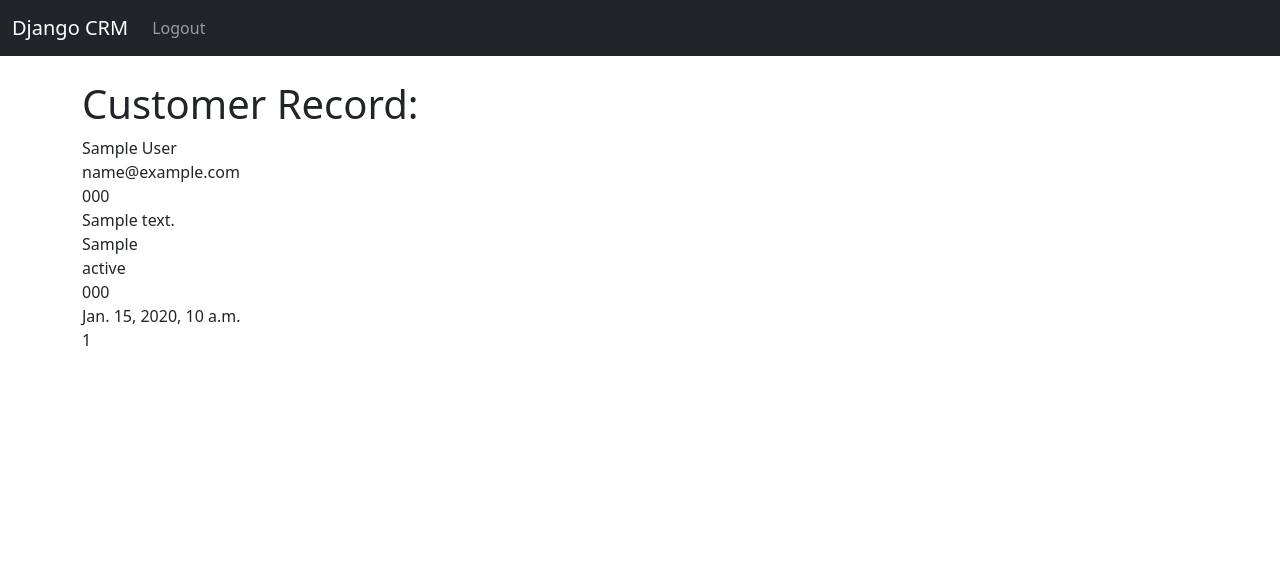
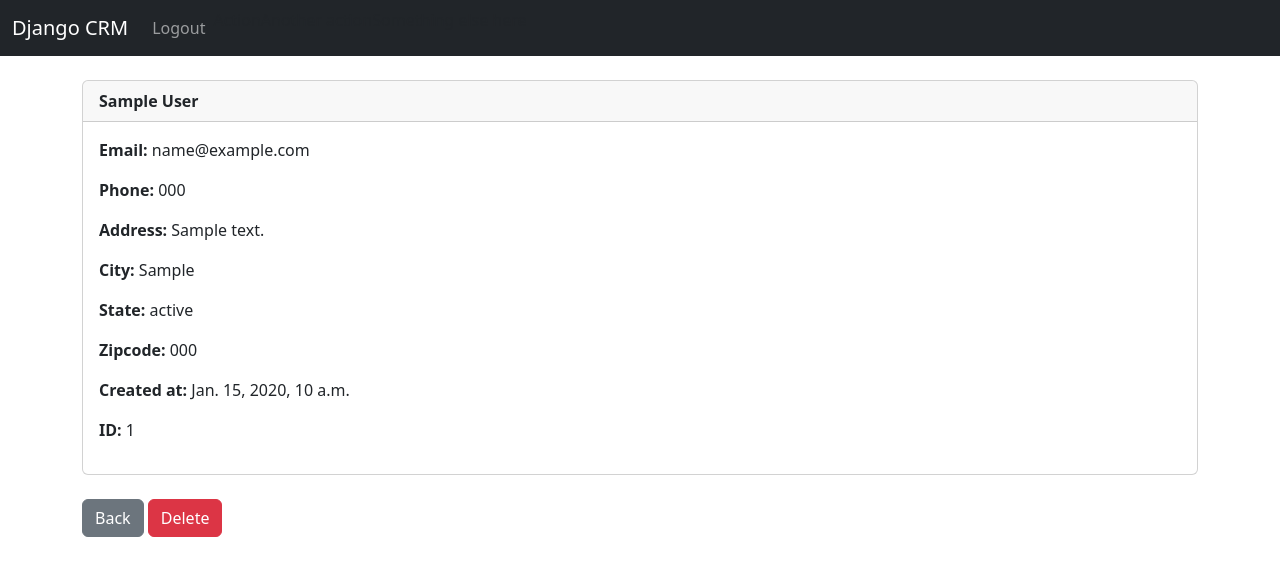
Before and after one commit to seanarch/django-crm, a Django app: page /record/1 in a window 1280 px wide. Shown: the top 576 px of the page. Run offline with Django 4.2, Linux system fonts and the light colour scheme; a user stored in the database is signed in; tables that the repository leaves empty hold one stand-in row (values such as "Sample post").

Commit message:
use bootstrap card on record page

```diff
--- a/djangocrm/website/templates/record.html
+++ b/djangocrm/website/templates/record.html
@@ -1,17 +1,29 @@
 {% extends 'base.html' %}
 {% block content %}
 
-<h1>Customer Record:</h1>
+<div class="card">
+    <div class="card-header">
+        <strong>{{ customer_record.first_name }} {{ customer_record.last_name }} </strong>
+    </div>
+    <div class="card-body">
+      <p class="card-text"><strong>Email: </strong>{{ customer_record.email }} </p>
+      <p class="card-text"></p><strong>Phone: </strong>{{ customer_record.phone }} </p>
+      <p class="card-text"></p><strong>Address: </strong>{{ customer_record.address }} </p>
+      <p class="card-text"></p><strong>City: </strong>{{ customer_record.city }} </p>
+      <p class="card-text"></p><strong>State: </strong>{{ customer_record.state }} </p>
+      <p class="card-text"></p><strong>Zipcode: </strong>{{ customer_record.zipcode }} </p>
+      <p class="card-text"><strong>Created at: </strong> {{ customer_record.created_at }} </p>
+      <p class="card-text"><strong>ID: </strong>{{ customer_record.id }}  </p>
 
- {{ customer_record.first_name }} {{ customer_record.last_name }}
- <br>
- {{ customer_record.email }} <br>
- {{ customer_record.phone }} <br>
- {{ customer_record.address }} <br>
- {{ customer_record.city }} <br>
- {{ customer_record.state }} <br>
- {{ customer_record.zipcode }} <br>
- {{ customer_record.created_at }} <br>
- {{ customer_record.id }} <br>
+      </p>
+
+
+    </div>
+  </div>
+
+
+  <br>
+  <a href="{% url 'home' %}" class="btn btn-secondary">Back</a>
+  <a href="{% url 'home' %}" class="btn btn-danger">Delete</a>
 
 {% endblock %}
```
